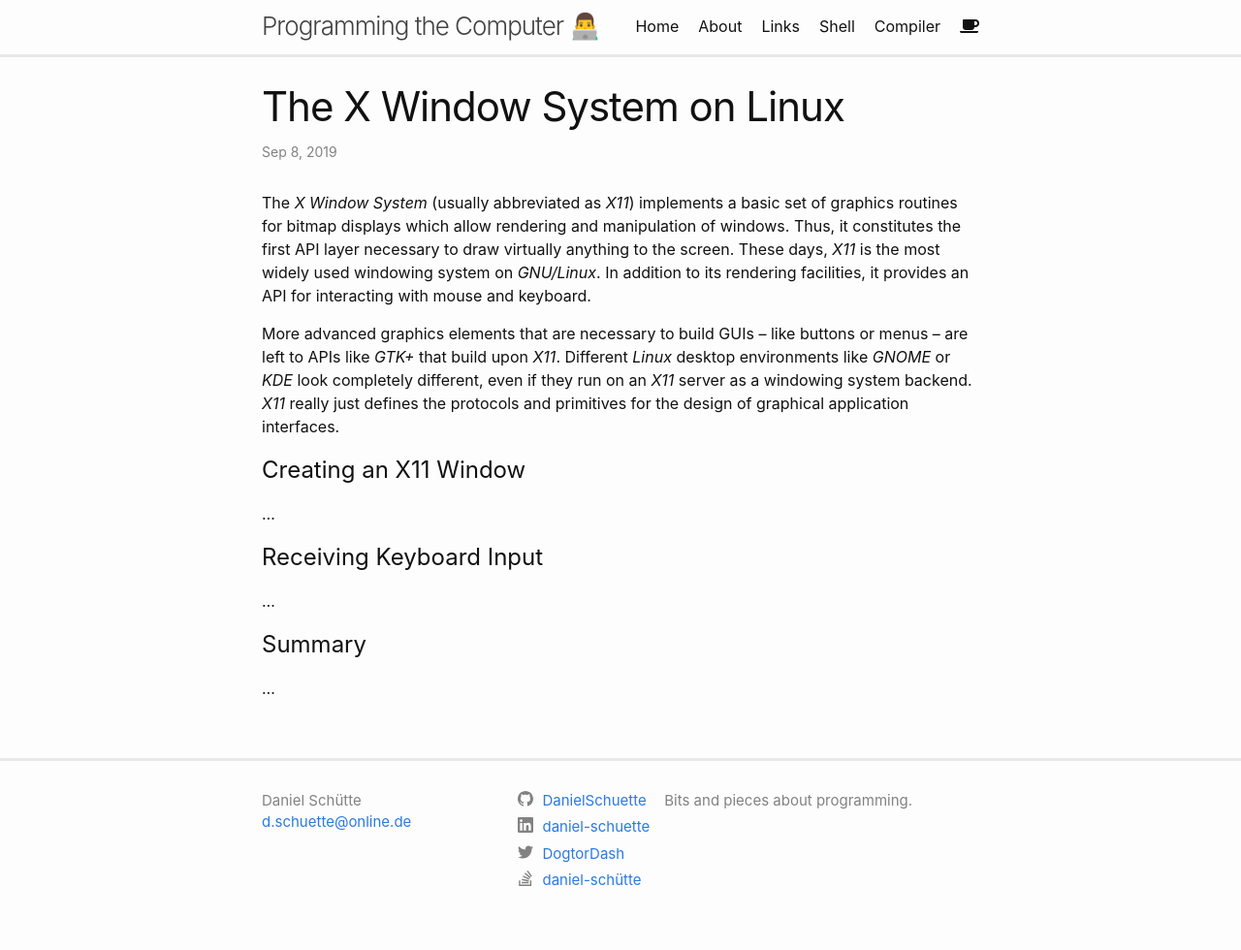
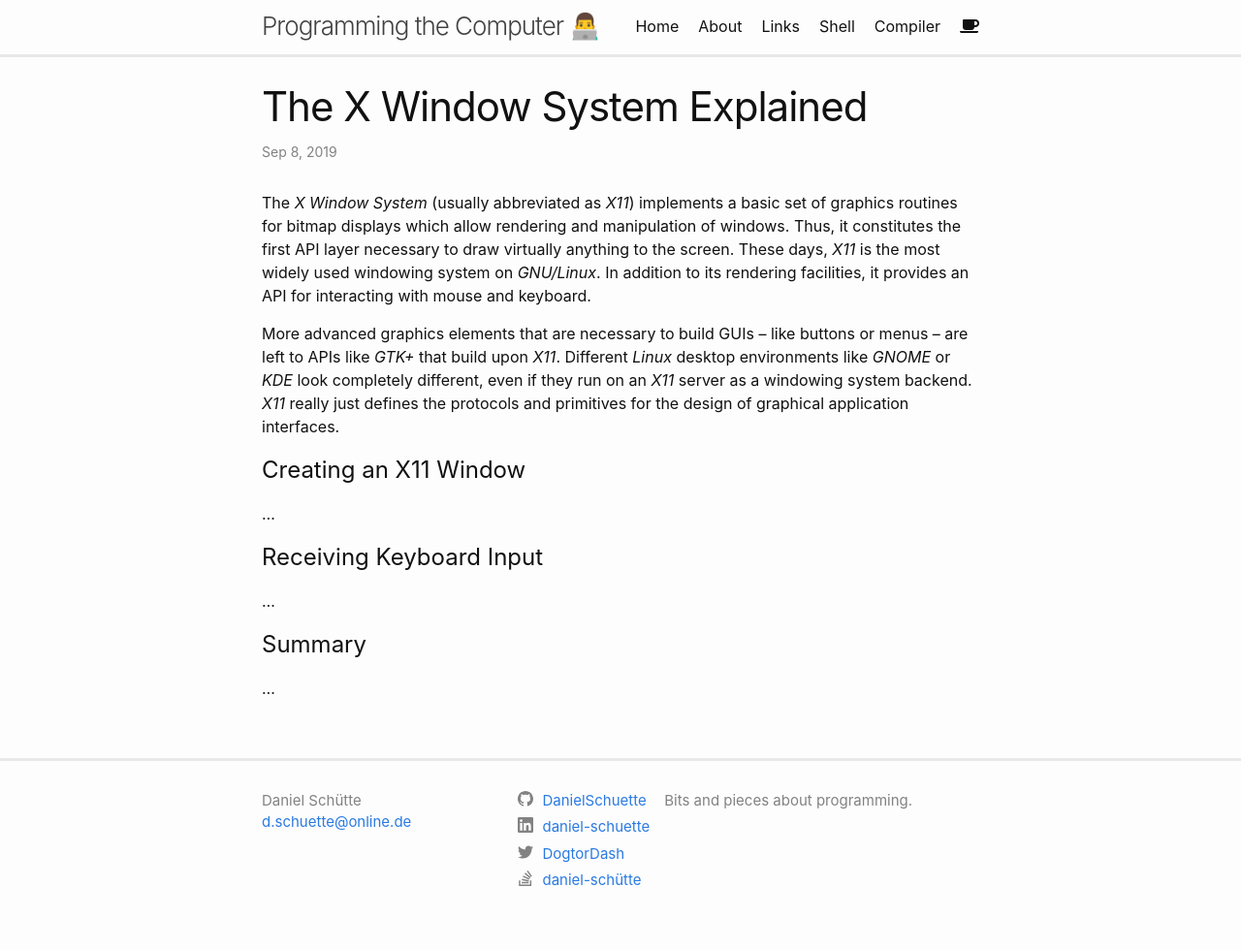
Before and after one commit to DanielSchuette/DanielSchuette.github.io, a Jekyll site: the page built from _posts/2019-09-08-x11_window_system.md, in a window 1280 px wide. Shown: the whole page at 97% size. Built offline with Jekyll 4.4.1, drawn with Linux system fonts in a browser that asks for light colours; nearby versions of some CDN libraries; some web fonts are replaced; comment, search, counter and statistics services are not loaded.

Commit message:
update x11 post title

```diff
--- a/_posts/2019-09-08-x11_window_system.md
+++ b/_posts/2019-09-08-x11_window_system.md
@@ -1,6 +1,6 @@
 ---
 layout: post
-title:  "The X Window System on Linux"
+title:  "The X Window System Explained"
 date:   2019-09-08 23:54:00 +0200
 categories: unix
 ---
```
